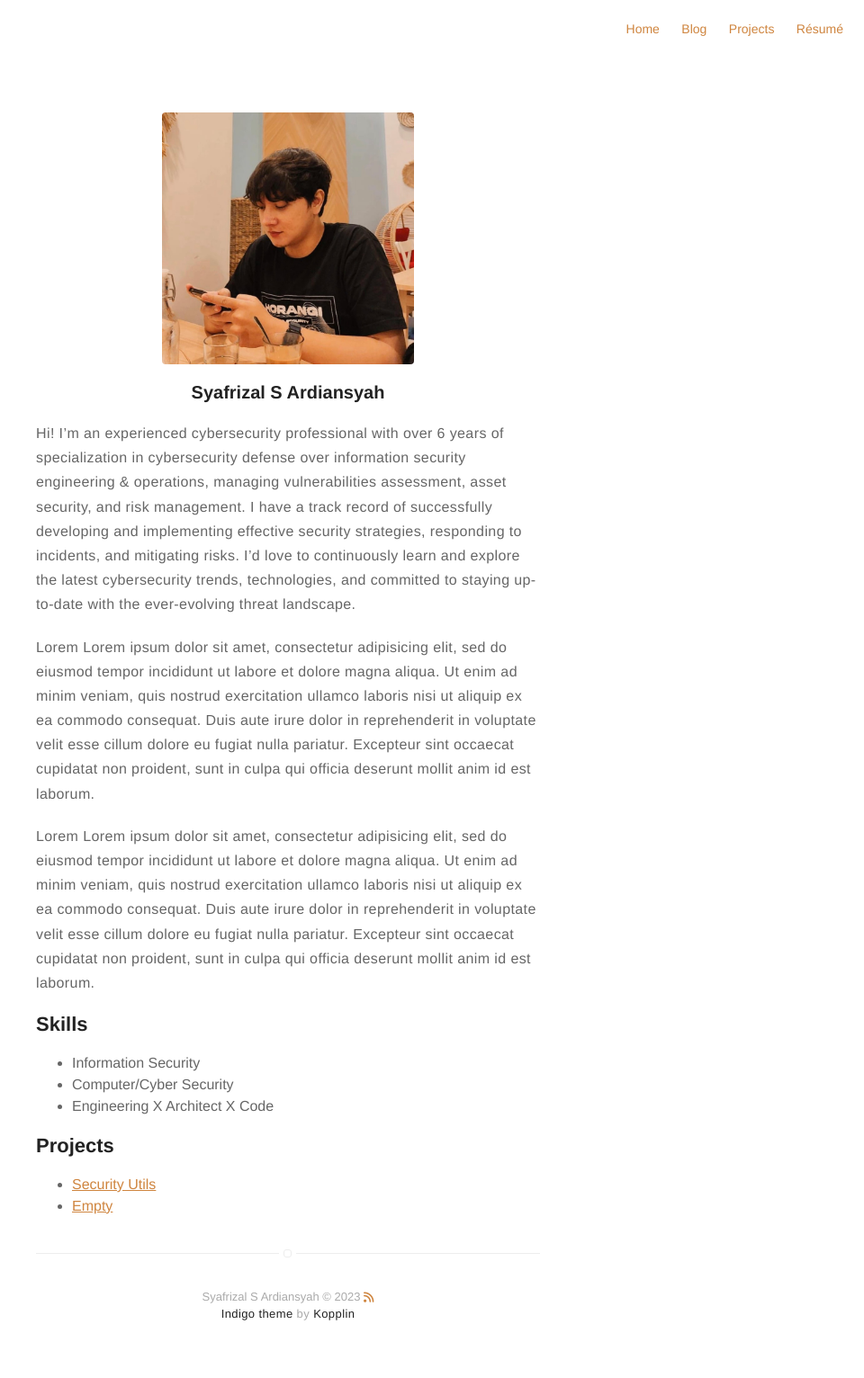
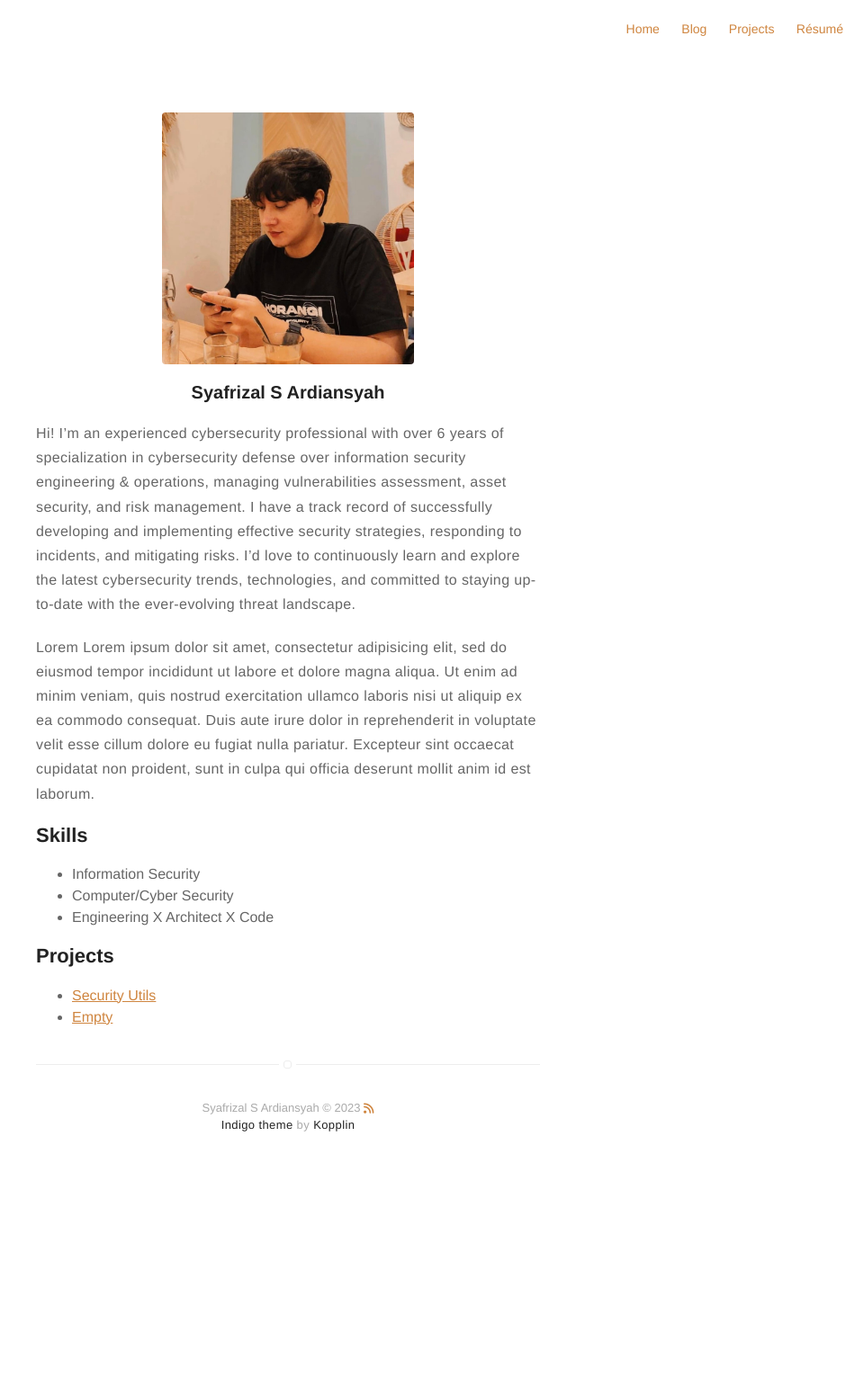
Before and after one commit to rizalex/rizalex.github.io.bak, a Jekyll site: the page built from about.md, in a window 1280 px wide. Shown: the whole page at 90% size, without its empty margins (320-1280 px from the left). Built offline with Jekyll 4.4.1, drawn with Linux system fonts in a browser that asks for light colours; nearby versions of some CDN libraries; after the commit the page ends 1322 px from its top, so only the background shows below that.

Commit message:
update some..

```diff
--- a/about.md
+++ b/about.md
@@ -7,9 +7,6 @@ layout: page
 <h3 class="text-center">Syafrizal S Ardiansyah</h3>
 
 <p>Hi! I’m an experienced cybersecurity professional with over 6 years of specialization in cybersecurity defense over information security engineering & operations, managing vulnerabilities assessment, asset security, and risk management. I have a track record of successfully developing and implementing effective security strategies, responding to incidents, and mitigating risks. I’d love to continuously learn and explore the latest cybersecurity trends, technologies, and committed to staying up-to-date with the ever-evolving threat landscape.</p>
-
-<p>Lorem Lorem ipsum dolor sit amet, consectetur adipisicing elit, sed do eiusmod tempor incididunt ut labore et dolore magna aliqua. Ut enim ad minim veniam, quis nostrud exercitation ullamco laboris nisi ut aliquip ex ea commodo
-consequat. Duis aute irure dolor in reprehenderit in voluptate velit esse cillum dolore eu fugiat nulla pariatur. Excepteur sint occaecat cupidatat non proident, sunt in culpa qui officia deserunt mollit anim id est laborum.</p>
 
 <p>Lorem Lorem ipsum dolor sit amet, consectetur adipisicing elit, sed do eiusmod tempor incididunt ut labore et dolore magna aliqua. Ut enim ad minim veniam, quis nostrud exercitation ullamco laboris nisi ut aliquip ex ea commodo
 consequat. Duis aute irure dolor in reprehenderit in voluptate velit esse cillum dolore eu fugiat nulla pariatur. Excepteur sint occaecat cupidatat non proident, sunt in culpa qui officia deserunt mollit anim id est laborum.</p>
--- a/projects.html
+++ b/projects.html
@@ -6,7 +6,7 @@ title: Projects
     {% for post in site.posts %}
         {% if post.projects %}
             <div class="item {% if post.star %}star{% endif %}">
-                <a class="url" href="{% if post.externalLink %}{{ post.externalLink }}{% else %}{{ site.url }}{{ post.url }}{% endif %}">
+                <!--<a class="url" href="{% if post.externalLink %}{{ post.externalLink }}{% else %}{{ site.url }}{{ post.url }}{% endif %}">-->
                     <aside><time datetime="{{ post.date | date:"%d-%m-%Y" }}">{{ post.date | date: "%b %d %Y" }}</time></aside>
                     <h3 class="title">{{ post.title }}</h3>
                 </a>
```
